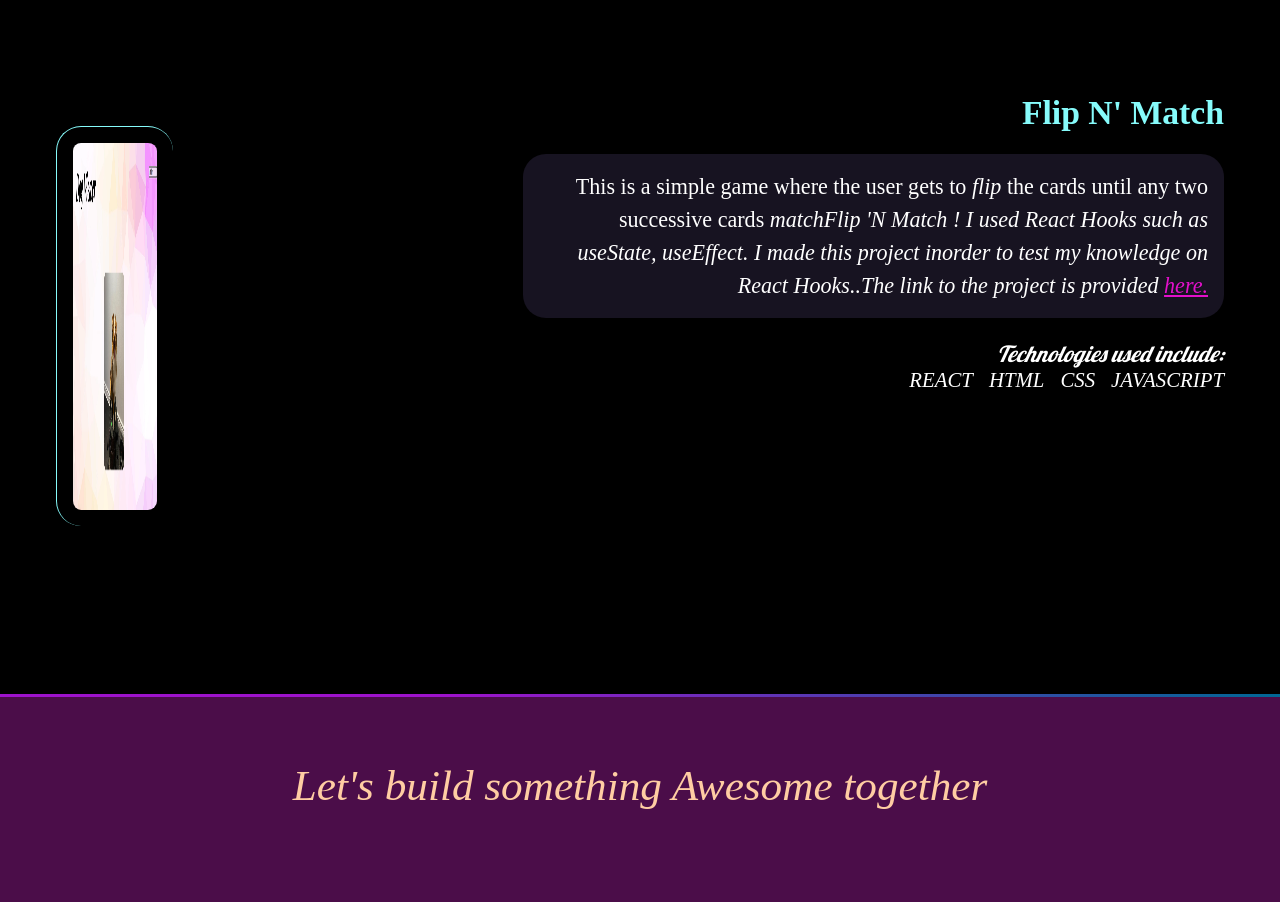
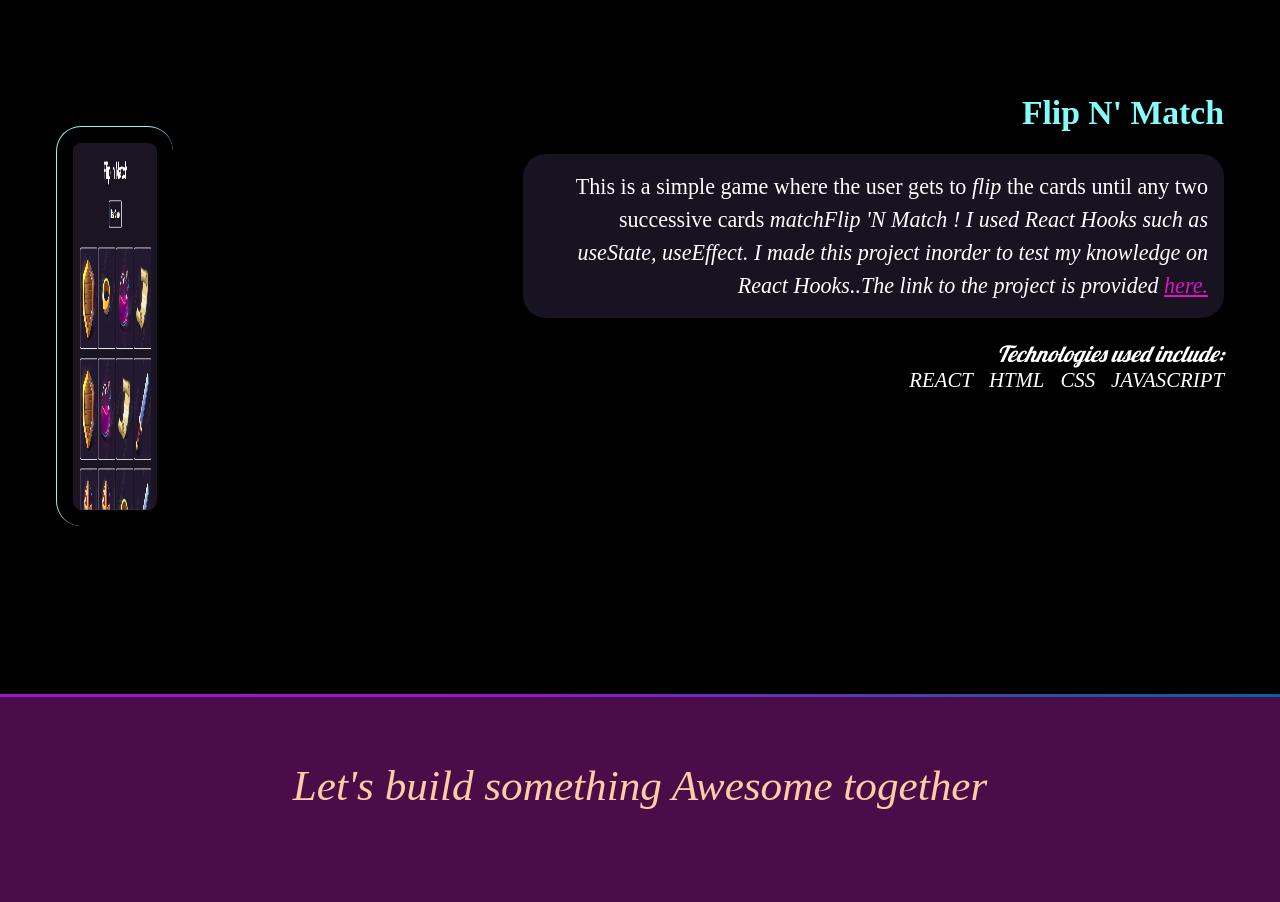
Before and after one commit to Awesomeasma/portfolio, a plain HTML site: page gaming-projects.html in a window 1280 px wide. Shown: the part 1352-2254 px from the top of the page. Drawn offline with nearby package versions, Linux system fonts and the light colour scheme; a web font is replaced by a local one.

Commit message:
Update gaming-projects.html

```diff
--- a/gaming-projects.html
+++ b/gaming-projects.html
@@ -100,7 +100,7 @@
           <li>JAVASCRIPT</li>
         </ul>
       </div>
-      <img src="./images-folder/dog-viewer-project.png" alt="Screenshot" />
+      <img src="./images-folder/flip-n-match.png" alt="Screenshot" />
     </article>
     <br>
 
```
